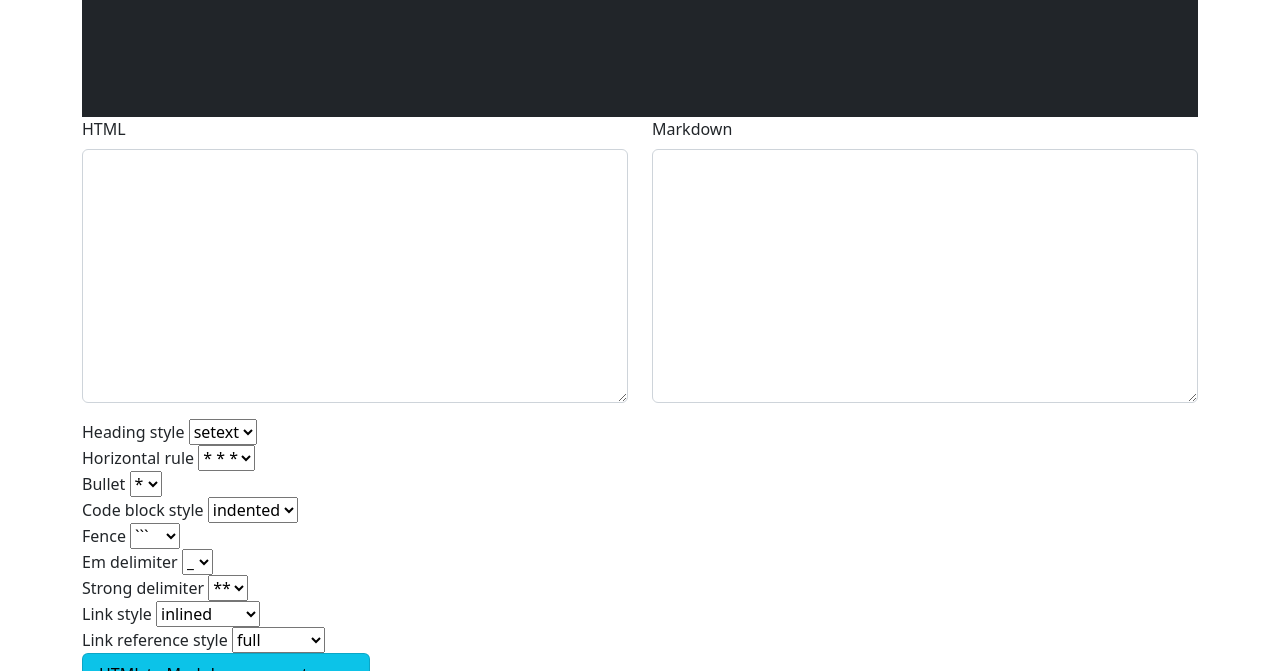
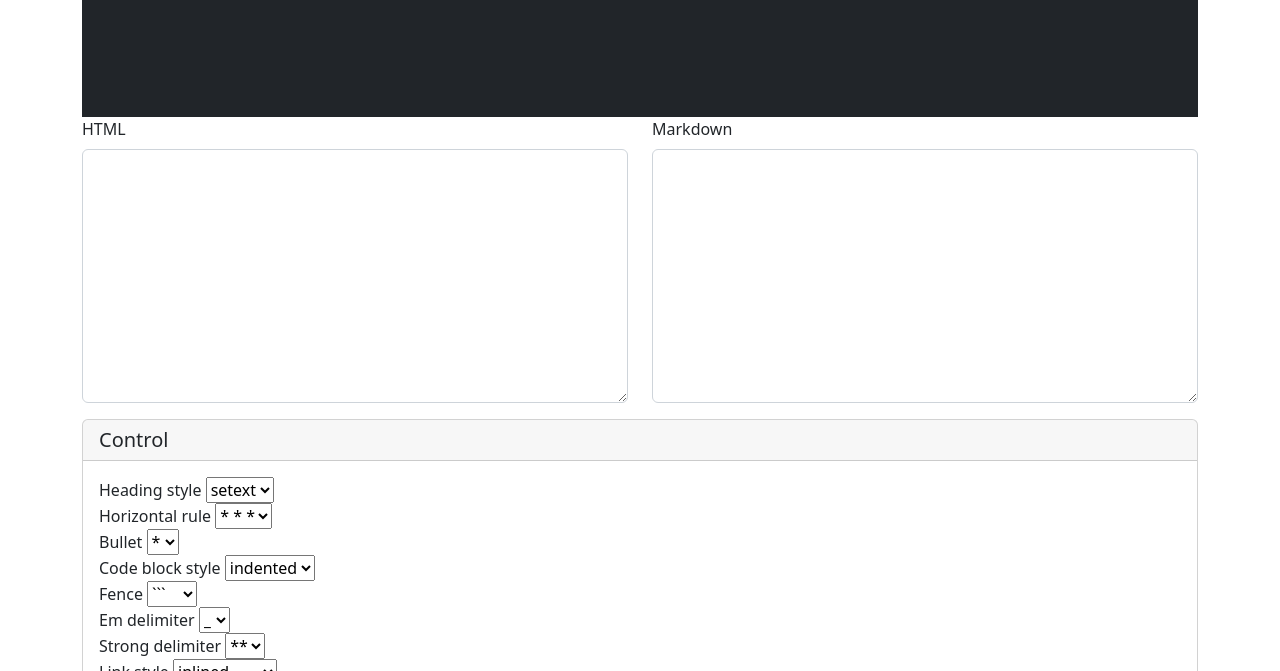
Before and after one commit to cyberassemble/md-to-html, a plain HTML site: page index.html in a window 1280 px wide. Shown: the part 281-952 px from the top of the page. Drawn offline with nearby package versions, Linux system fonts and the light colour scheme.

Commit message:
Update index.html

```diff
--- a/index.html
+++ b/index.html
@@ -46,7 +46,9 @@
   </div>
 </div>
 
-<div class="row">
+<div class="card">
+  <h5 class="card-header">Control</h5>
+  <div class="card-body">
   <form method="get" action="/" id="options">
     <div class="form-group">
       <label for="headingStyle">Heading style</label>
@@ -124,6 +126,7 @@
     </div>
   </form>
 </div>
+</div>
 <div class="card text-bg-info mb-3" style="max-width: 18rem;">
   <div class="card-header">HTML to Markdown converter</div>
   <div class="card-body">
```
